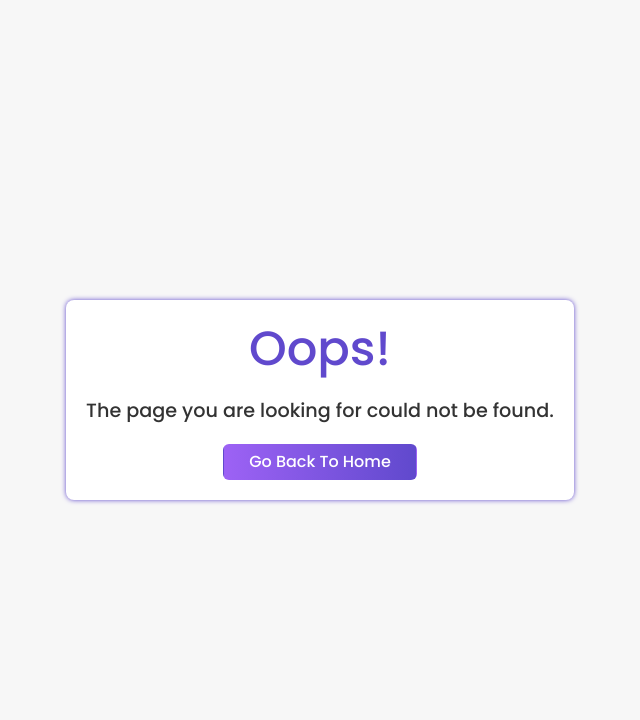
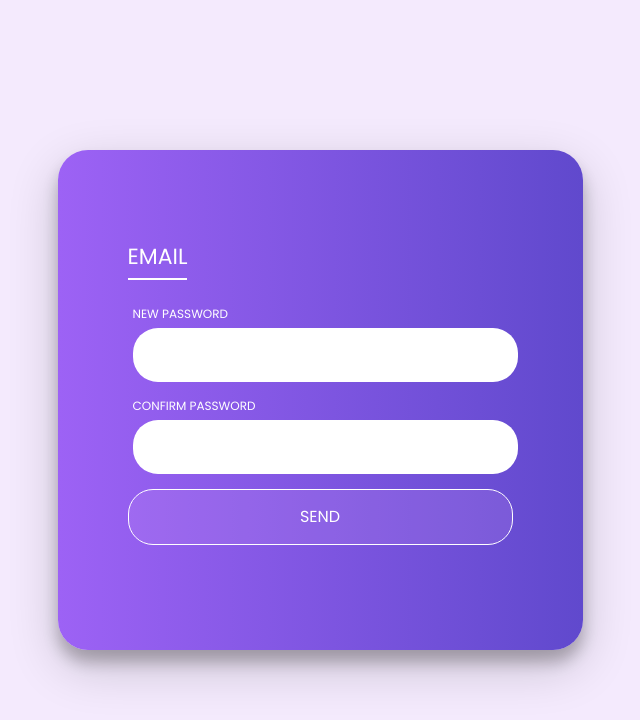
Before and after one commit to Mujahid122418/Octadoc, a React (Create React App) app: page /forgot in a window 1280 px wide. Shown: the top 720 px of the page, without its empty margins (320-960 px from the left). Built offline with nearby package versions, Linux system fonts and the light colour scheme.

Commit message:
Full UI Done

```diff
--- a/src/App.tsx
+++ b/src/App.tsx
@@ -8,6 +8,10 @@
 import Setting from "./components/screens/Setting/Setting";
 
 import TemplateQuestion from "./components/screens/TemplateQuestion/TemplateQuestion";
+
+import SendMail from "./components/screens/Auth/SendMail";
+import ForgotPass from "./components/screens/Auth/ForgotPass";
+
 
 function App() {
   return (
@@ -71,6 +75,8 @@
         />
 
         <Route path="/login" element={<Login />} />
+        <Route path="/SendMail" element={<SendMail />} />
+        <Route path="/forgot" element={<ForgotPass />} />
         <Route path="*" element={<NotFound />} />
       </Routes>
     </BrowserRouter>
--- /dev/null
+++ b/src/components/screens/Auth/ForgotPass.tsx
@@ -0,0 +1,65 @@
+import { useState } from "react";
+import "./Login.css"; // Import your CSS file if needed
+import { LoginFun } from "../../../redux/Auth/AuthAPI";
+import { useDispatch } from "react-redux";
+import { AppDispatch } from "../../../redux/Store";
+import { Link, useNavigate } from "react-router-dom";
+
+
+export default function ForgotPass() {
+
+  return (
+    <div className="login-Container" style={{ height: window.innerHeight }}>
+      <div className="forgot-wrap">
+        <div className="login-html">
+          <input
+            id="tab-1"
+            type="radio"
+            name="tab"
+            className="sign-in"
+            defaultChecked
+          />
+          <label htmlFor="tab-1" className="tab">
+           Email
+          </label>
+          <input id="tab-2" type="radio" name="tab" className="sign-up" />
+          <label htmlFor="tab-2" className="tab">
+          </label>
+          <div className="login-form">
+            <div className="sign-in-htm">
+              <div className="group">
+                <label htmlFor="user" className="label">
+                 New Password
+                </label>
+                <input
+                  id="user"
+                  type="Password"
+                  className="input"
+                />
+              </div>
+
+              <div className="group">
+                <label htmlFor="user" className="label">
+                 Confirm Password
+                </label>
+                <input
+                  id="user"
+                  type="Password"
+                  className="input"
+
+                />
+              </div>
+
+              <div className="group">
+                <button  className="button">
+                 Send
+                </button>
+              </div>
+            </div>
+
+          </div>
+        </div>
+      </div>
+    </div>
+  );
+}
--- a/src/components/screens/Auth/Login.css
+++ b/src/components/screens/Auth/Login.css
@@ -1,8 +1,7 @@
+@import '../../../varible.css';
 body{
 	margin:0;
-	color:#6a6f8c;
 	/* background:#c8c8c8; */
-	font:600 16px/18px 'Open Sans',sans-serif;
 }
 *,:after,:before{box-sizing:border-box}
 .clearfix:after,.clearfix:before{content:'';display:table}
@@ -12,16 +11,19 @@
 
   display: flex;
    background-color: white;
+  background: var(--rgba);
 
-
+}
+.link:hover{
+	color: white !important;
 }
 .Login-BackgroundImage{
     background-image: url("../../../assets/left_image.png");
     width: auto;
     height: 100px;
-    background-size: cover; /* or contain, auto, etc. */
-    background-position: center center; /* or top, bottom, left, right, etc. */
-    /* Other styles */
+    background-size: cover;
+    background-position: center center;
+
 }
 .login-wrap{
 	width:100%;
@@ -29,7 +31,24 @@
 	max-width:525px;
 	min-height:670px;
 	position:relative;
-	/* background:url(https://raw.githubusercontent.com/khadkamhn/day-01-login-form/master/img/bg.jpg) no-repeat center; */
+	box-shadow:0 12px 15px 0 rgba(0,0,0,.24),0 17px 50px 0 rgba(0,0,0,.19);
+    border-radius: 30px;
+}
+.email-wrap{
+	width:100%;
+	margin:auto;
+	max-width:525px;
+	min-height:400px;
+	position:relative;
+	box-shadow:0 12px 15px 0 rgba(0,0,0,.24),0 17px 50px 0 rgba(0,0,0,.19);
+    border-radius: 30px;
+}
+.forgot-wrap{
+	width:100%;
+	margin:auto;
+	max-width:525px;
+	min-height:500px;
+	position:relative;
 	box-shadow:0 12px 15px 0 rgba(0,0,0,.24),0 17px 50px 0 rgba(0,0,0,.19);
     border-radius: 30px;
 }
@@ -38,7 +57,7 @@
 	height:100%;
 	position:absolute;
 	padding:90px 70px 50px 70px;
-	background:rgba(40,57,101,.9);
+	background: var(--theme-color) !important;
     border-radius: 30px;
 }
 .login-html .sign-in-htm,
@@ -71,17 +90,20 @@
 	margin:0 15px 10px 0;
 	display:inline-block;
 	border-bottom:2px solid transparent;
+	color: White;
+	cursor: pointer;
 }
 .login-html .sign-in:checked + .tab,
 .login-html .sign-up:checked + .tab{
 	color:#fff;
-	border-color:#1161ee;
+	border-color:var(--white);
 }
 .login-form{
 	min-height:345px;
 	position:relative;
 	perspective:1000px;
 	transform-style:preserve-3d;
+	margin-top: 15px;
 }
 .login-form .group{
 	margin-bottom:15px;
@@ -90,26 +112,30 @@
 .login-form .group .input,
 .login-form .group .button{
 	width:100%;
-	color:#fff;
+	color:#fff !important;
 	display:block;
+
 }
-.login-form .group .input,
 .login-form .group .button{
+	background-color: var(--rgba) !important;
+	border: 1px solid var(--white) !important;
+	color: var(--white) !important;
+	padding:15px 20px;
+	border-radius:25px;
+}
+.login-form .group .input
+{
 	border:none;
 	padding:15px 20px;
 	border-radius:25px;
-	background:rgba(255,255,255,.1);
+	color: var(--color) !important;
 }
 .login-form .group input[data-type="password"]{
 	text-security:circle;
 	-webkit-text-security:circle;
 }
 .login-form .group .label{
-	color:#aaa;
 	font-size:12px;
-}
-.login-form .group .button{
-	background:#1161ee;
 }
 .login-form .group label .icon{
 	width:15px;
@@ -117,7 +143,7 @@
 	border-radius:2px;
 	position:relative;
 	display:inline-block;
-	background:rgba(255,255,255,.1);
+	background-color: var(--white);
 }
 .login-form .group label .icon:before,
 .login-form .group label .icon:after{
@@ -141,9 +167,10 @@
 }
 .login-form .group .check:checked + label{
 	color:#fff;
+
 }
 .login-form .group .check:checked + label .icon{
-	background:#1161ee;
+	background: var(--color);
 }
 .login-form .group .check:checked + label .icon:before{
 	transform:scale(1) rotate(45deg);
@@ -160,7 +187,7 @@
 
 .hr{
 	height:2px;
-	margin:60px 0 50px 0;
+	margin:0px 0 15px 0;
 	background:rgba(255,255,255,.2);
 }
 .foot-lnk{
--- a/src/components/screens/Auth/Login.tsx
+++ b/src/components/screens/Auth/Login.tsx
@@ -3,7 +3,9 @@
 import { LoginFun } from "../../../redux/Auth/AuthAPI";
 import { useDispatch } from "react-redux";
 import { AppDispatch } from "../../../redux/Store";
-import { useNavigate } from "react-router-dom";
+import { Link, useNavigate } from "react-router-dom";
+
+
 export default function Login() {
   const navigate = useNavigate(); // Use useNavigate hook to access
   const dispatch = useDispatch<AppDispatch>();
@@ -80,8 +82,8 @@
                   className="check"
                   defaultChecked
                 />
-                <label htmlFor="check">
-                  <span className="icon"></span> Keep me Signed in
+                <label htmlFor="check" className=" d-flex">
+                  <span className="icon"></span> <p className="ms-2 text-white">Keep me Signed in</p>
                 </label>
               </div>
 
@@ -93,7 +95,9 @@
               </div>
               <div className="hr"></div>
               <div className="foot-lnk">
-                <p>Forgot Password?</p>
+              <Link to='/SendMail' className="link">
+              <p>Forgot Password?</p>
+              </Link>
               </div>
             </div>
             <div className="sign-up-htm">
--- /dev/null
+++ b/src/components/screens/Auth/SendMail.tsx
@@ -0,0 +1,61 @@
+import { useState } from "react";
+import "./Login.css"; // Import your CSS file if needed
+import { LoginFun } from "../../../redux/Auth/AuthAPI";
+import { useDispatch } from "react-redux";
+import { AppDispatch } from "../../../redux/Store";
+import { Link, useNavigate } from "react-router-dom";
+
+
+export default function SendMail() {
+
+  const [email, setEmail] = useState("");
+
+  return (
+    <div className="login-Container" style={{ height: window.innerHeight }}>
+      <div className="email-wrap">
+        <div className="login-html">
+          <input
+            id="tab-1"
+            type="radio"
+            name="tab"
+            className="sign-in"
+            defaultChecked
+          />
+          <label htmlFor="tab-1" className="tab">
+          Recover your password.
+          </label>
+          <input id="tab-2" type="radio" name="tab" className="sign-up" />
+          <label htmlFor="tab-2" className="tab">
+          </label>
+          <div className="login-form">
+            <div className="sign-in-htm">
+              <div className="group">
+                <label htmlFor="user" className="label">
+                  Email
+                </label>
+                <input
+                  value={email}
+                  onChange={(e) => setEmail(e.target.value)}
+                  id="user"
+                  type="text"
+                  className="input"
+                  placeholder="Type your email"
+                />
+              </div>
+
+              <div className="group">
+
+                <button  className="button">
+                 <Link to='/forgot' className="link">
+                 Send
+                 </Link>
+                </button>
+              </div>
+            </div>
+
+          </div>
+        </div>
+      </div>
+    </div>
+  );
+}
--- a/src/components/screens/Header/Header.tsx
+++ b/src/components/screens/Header/Header.tsx
@@ -1,4 +1,4 @@
-import React from "react";
+import React,{useEffect} from "react";
 import "./Header.css";
 import HelpOutlineIcon from "@mui/icons-material/HelpOutline";
 import IconButton from "@mui/material/IconButton";
@@ -11,14 +11,35 @@
 import type { RootState } from "../../../redux/Store";
 import { useDispatch, useSelector } from "react-redux";
 import { addTemplateModelFun } from "../../../redux/Template/TemplateSlice";
-import { useNavigate } from "react-router-dom";
+import { useNavigate } from "react-router-dom"
+import { getMeFun } from "../../../redux/Auth/AuthAPI";
+import { AppDispatch } from "../../../redux/Store";
 const Header = () => {
-  const dispatch = useDispatch();
+  const dispatch = useDispatch<AppDispatch>();
+
   const navigate = useNavigate(); // Use useNavigate hook to access navigation
   const [anchorEl, setAnchorEl] = React.useState<null | HTMLElement>(null);
   const open = Boolean(anchorEl);
   const { user } = useSelector((state: RootState) => state?.auth);
 
+
+  const init = async () => {
+    let token = await localStorage.getItem("token");
+    let user = await localStorage.getItem("user");
+
+    if (token && user) {
+     ;
+      let data = {
+        id: user,
+      };
+      dispatch(getMeFun(data));
+    } else {
+      navigate("/login")
+    }
+  };
+  useEffect(() => {
+    init();
+  }, []);
   const handleClick = (event: React.MouseEvent<HTMLElement>) => {
     setAnchorEl(event.currentTarget);
   };
--- a/src/components/screens/Home/Home.tsx
+++ b/src/components/screens/Home/Home.tsx
@@ -29,24 +29,6 @@
   );
   const { user } = useSelector((state: RootState) => state?.auth);
 
-  const navigate = useNavigate(); // Use useNavigate hook to access navigation
-  const init = async () => {
-    let token = await localStorage.getItem("token");
-    let user = await localStorage.getItem("user");
-
-    if (token && user) {
-      navigate("/");
-      let data = {
-        id: user,
-      };
-      dispatch(getMeFun(data));
-    } else {
-      navigate("/login");
-    }
-  };
-  useEffect(() => {
-    init();
-  }, []);
 
   useEffect(() => {
     dispatch(getTemplates());
@@ -95,7 +77,7 @@
             </div>
           ) : window.location.pathname === "/template" ? (
             <div className="row">
-              {template.filter((item) => item?.user_id === user?._id)?.length >
+              {template?.filter((item) => item?.user_id === user?._id)?.length >
               0 ? (
                 template
                   .filter((item) => item?.user_id === user?._id)
@@ -113,7 +95,7 @@
             </div>
           ) : (
             <div className="row">
-              {template.filter((item) => item?.isapprove === "true")?.length >
+              {template?.filter((item) => item?.isapprove === "true")?.length >
               0 ? (
                 template
                   .filter((item) => item?.isapprove === "true")
--- a/src/components/screens/Setting/Setting.tsx
+++ b/src/components/screens/Setting/Setting.tsx
@@ -1,27 +1,53 @@
-import React, { useState } from "react";
+import React, { useEffect, useState } from "react";
 import "./Setting.css";
 import Avatar from "@mui/material/Avatar";
 import Button2 from "../Button2/Button2";
 import ArrowDropDownIcon from "@mui/icons-material/ArrowDropDown";
-import { useSelector } from "react-redux";
+import { useDispatch, useSelector } from "react-redux";
+import { AppDispatch } from "../../../redux/Store";
 import type { RootState } from "../../../redux/Store";
+import  {getMeFun, updateProfile}  from "../../../redux/Auth/AuthAPI";
+
+import { useNavigate } from "react-router-dom";
+
+
 const Setting = () => {
+  const dispatch = useDispatch<AppDispatch>();
+  const navigate = useNavigate(); // Use useNavigate hook to access navigation
   const { user } = useSelector((state: RootState) => state?.auth);
+  console.log("userrr" , user);
 
   // const [name, setName] = useState("");
+  // const [password, setPassword] = useState("");
+  // const [gender, setGender] = useState("");
+  // const [state, setState] = useState("");
+  // const [language, setLanguage] = useState("");
+  // const [countryofTraining, setcountryofTraining] = useState("");
+  // const [workingHours, setworkingHours] = useState("");
+  // const [yearsofPractice, setyearsofPractice] = useState("");
+
+  const [name, setname] = useState("");
   const [password, setPassword] = useState("");
-  const [gender, setGender] = useState("");
-  const [state, setState] = useState("");
-  const [language, setLanguage] = useState("");
-  const [countryofTraining, setcountryofTraining] = useState("");
-  const [workingHours, setworkingHours] = useState("");
-  const [yearsofPractice, setyearsofPractice] = useState("");
+  const [gender, setGender] = useState(user?.gender || ""); // Initialize with user's gender
+  const [state, setState] = useState(user?.state || ""); // Initialize with user's state
+  const [language, setLanguage] = useState(user?.language || ""); // Initialize with user's language
+  const [countryofTraining, setcountryofTraining] = useState(user?.countryofTraining || ""); // Initialize with user's countryofTraining
+  const [workingHours, setworkingHours] = useState(user?.workingHours || ""); // Initialize with user's workingHours
+  const [yearsofPractice, setyearsofPractice] = useState(user?.yearsofPractice || ""); // Initialize with user's yearsofPractice
 
+
+
+
+useEffect(()=>{
+setname(user?.name)
+
+},[user])
   const handleClickBtn = (event: React.MouseEvent<HTMLButtonElement>) => {
     event.preventDefault();
     try {
       let data = {
         id: user?._id,
+        name:name,
         gender: gender,
         state: state,
         language: language,
@@ -31,9 +57,13 @@
         // phone: "",
         password: password,
       };
+      dispatch(updateProfile(data));
+
       console.log("data ==>", data);
     } catch (error) {}
+
   };
+
 
   return (
     <div>
@@ -62,6 +92,17 @@
                       // onChange={(e) => setName(e.target.name)}
                     />
                   </div>
+                  <div className="form-group">
+                    <input
+                      type="Text"
+                      className="form-control"
+                      id="exampleInputPassword1"
+                      placeholder="name"
+                      value={name}
+                      onChange={(e) => setname(e.target.value)}
+                    />
+                  </div>
+
                   <div className="form-group">
                     <input
                       type="password"
--- a/src/components/screens/TemplateQuestion/TemplateQuestion.tsx
+++ b/src/components/screens/TemplateQuestion/TemplateQuestion.tsx
@@ -29,7 +29,7 @@
   const { addQuestionModel, addQuestionFollowupModel, isLoading } = useSelector(
     (state: RootState) => state?.templateQuestion
   );
-  console.log("mode;s", addQuestionModel, addQuestionFollowupModel);
+  console.log("models", addQuestionModel, addQuestionFollowupModel);
 
   const customRadioStyle = {
     color: "#6049cd", // Your custom color code
--- a/src/redux/Auth/AuthAPI.tsx
+++ b/src/redux/Auth/AuthAPI.tsx
@@ -33,6 +33,7 @@
 //     }
 //   }
 // );
+
 export const LoginFun = createAsyncThunk("auth/login", async (data: any) => {
   try {
     const response = await axios.post(Baseurl + `/auth/login`, data);
@@ -56,19 +57,22 @@
   } catch (error) {
     console.log("error auth getme api", error);
   }
+
 });
 
-// export const updateTemplate = createAsyncThunk(
-//   "template/updateTemplate",
-//   async (data: any) => {
-//     try {
-//       const response = await axios.put(
-//         Baseurl + `/template/template/${data?.id}`,
-//         data
-//       );
-//       return response.data;
-//     } catch (error) {
-//       console.log(error);
-//     }
-//   }
-// );
+export const updateProfile = createAsyncThunk(
+  "auth/updatedetails",
+  async (data: any) => {
+    try {
+      const response = await axios.put(
+        Baseurl + `/auth/updatedetails`,
+        data
+      );
+      console.log("ressss" , response.data);
+
+      return response.data;
+    } catch (error) {
+      console.log(error);
+    }
+  }
+);
--- a/src/redux/Auth/AuthSlice.tsx
+++ b/src/redux/Auth/AuthSlice.tsx
@@ -1,6 +1,6 @@
 import { createSlice } from "@reduxjs/toolkit";
 import type { PayloadAction } from "@reduxjs/toolkit";
-import { LoginFun, getMeFun } from "./AuthAPI";
+import { LoginFun, getMeFun , updateProfile} from "./AuthAPI";
 interface Login {
   user: any;
   isLoading: Boolean;
@@ -14,6 +14,7 @@
   status: "",
   error: "",
 };
+
 
 export const authSlice = createSlice({
   name: "auth",
@@ -46,6 +47,19 @@
       state.status = "failed";
       state.isLoading = false;
     },
+    [updateProfile.pending.type]: (state, action) => {
+      state.status = "pending";
+      state.isLoading = true;
+    },
+    [updateProfile.fulfilled.type]: (state, { payload }) => {
+      state.status = "success";
+      state.user = payload;
+      state.isLoading = false;
+    },
+    [updateProfile.rejected.type]: (state, action) => {
+      state.status = "failed";
+      state.isLoading = false;
+    },
   },
 });
 
```
